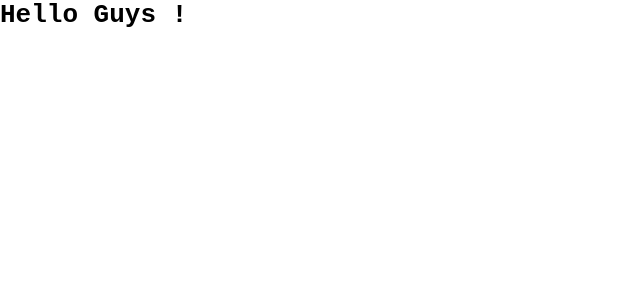
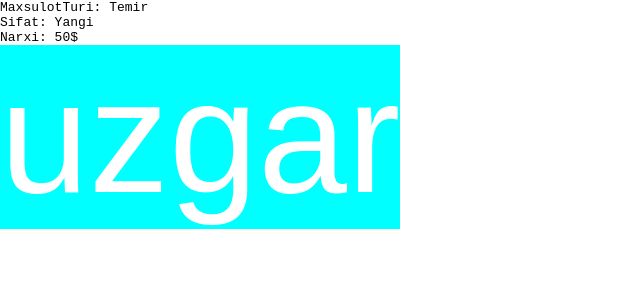
Before and after one commit to shakhzodbekbobobekov/My-Tasks, a React (Create React App) app: page / in a window 1280 px wide. Shown: the top 300 px of the page, without its empty margins (0-640 px from the left). Built offline with nearby package versions, Linux system fonts and the light colour scheme.

Commit message:
state setState

```diff
--- a/public/style.css
+++ b/public/style.css
@@ -7,3 +7,10 @@
 body {
     font-family: monospace;
 }
+
+button {
+    border: none;
+    background-color: aqua;
+    color: #fff;
+    font-size: 10rem;
+}
--- a/src/App.js
+++ b/src/App.js
@@ -1,14 +1,33 @@
-import { Component } from "react"
+import React from "react";
 
-class App extends Component {
+class App extends React.Component {
+    constructor(props) {
+        super(props);
+        this.state = {
+            MaxsulotTuri: 'Temir',
+            Sifat: "Yangi",
+            Narxi: '50$'
+        };
+    }
+
+    changeNames = () => {
+        this.setState({
+            MaxsulotTuri: 'Taxta',
+            Sifat: "Eskiroq",
+            Narxi: '20$',
+        });
+    }
+
     render() {
         return (
             <div>
-                <h1>Hello Guys !</h1>
+                <p>MaxsulotTuri: {this.state.MaxsulotTuri} </p>
+                <p>Sifat: {this.state.Sifat}</p>
+                <p>Narxi: {this.state.Narxi}</p>
+                <button onClick={this.changeNames} > uzgar </button>
             </div>
         )
     }
 }
 
-
 export default App;
```
